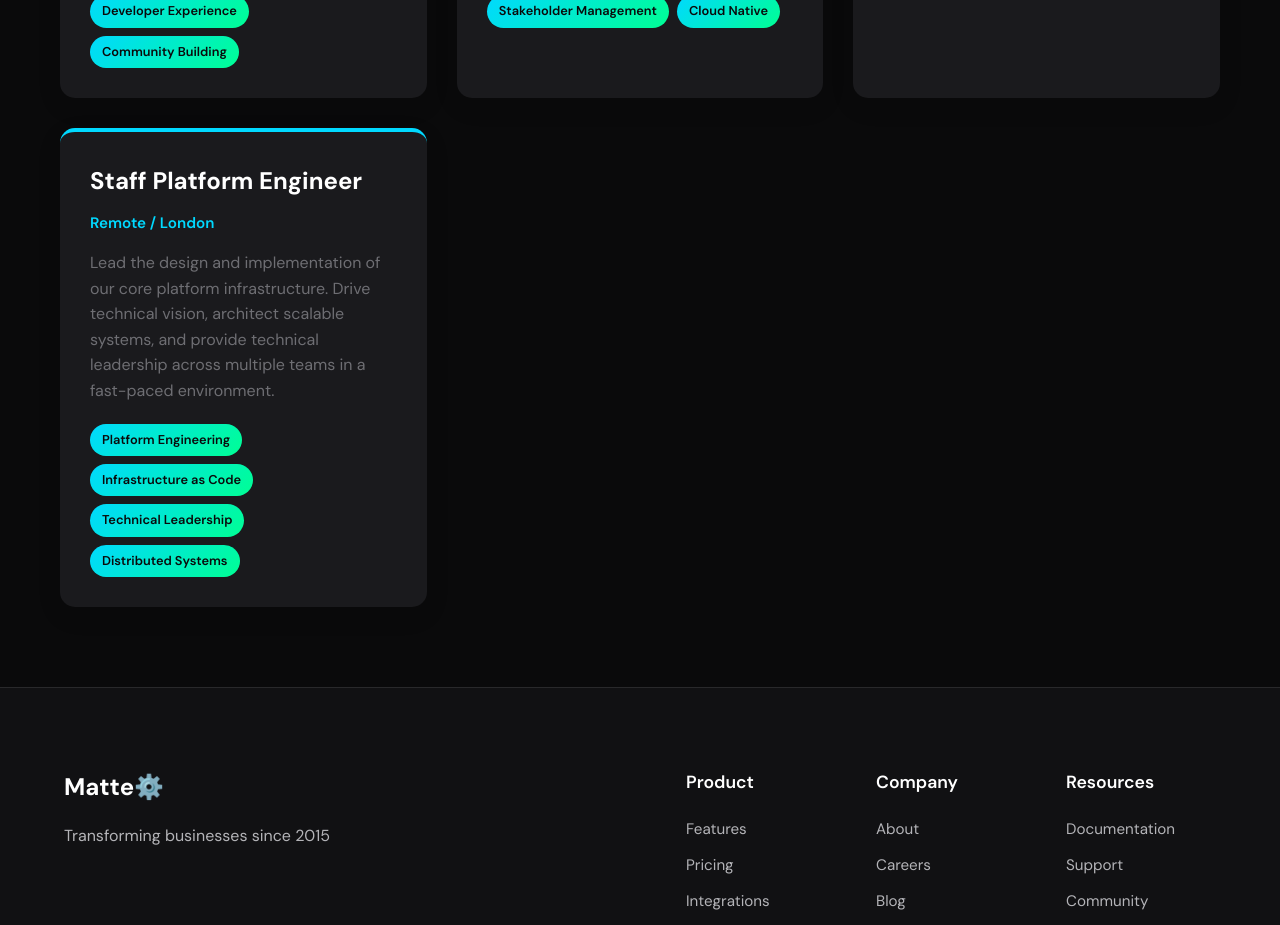
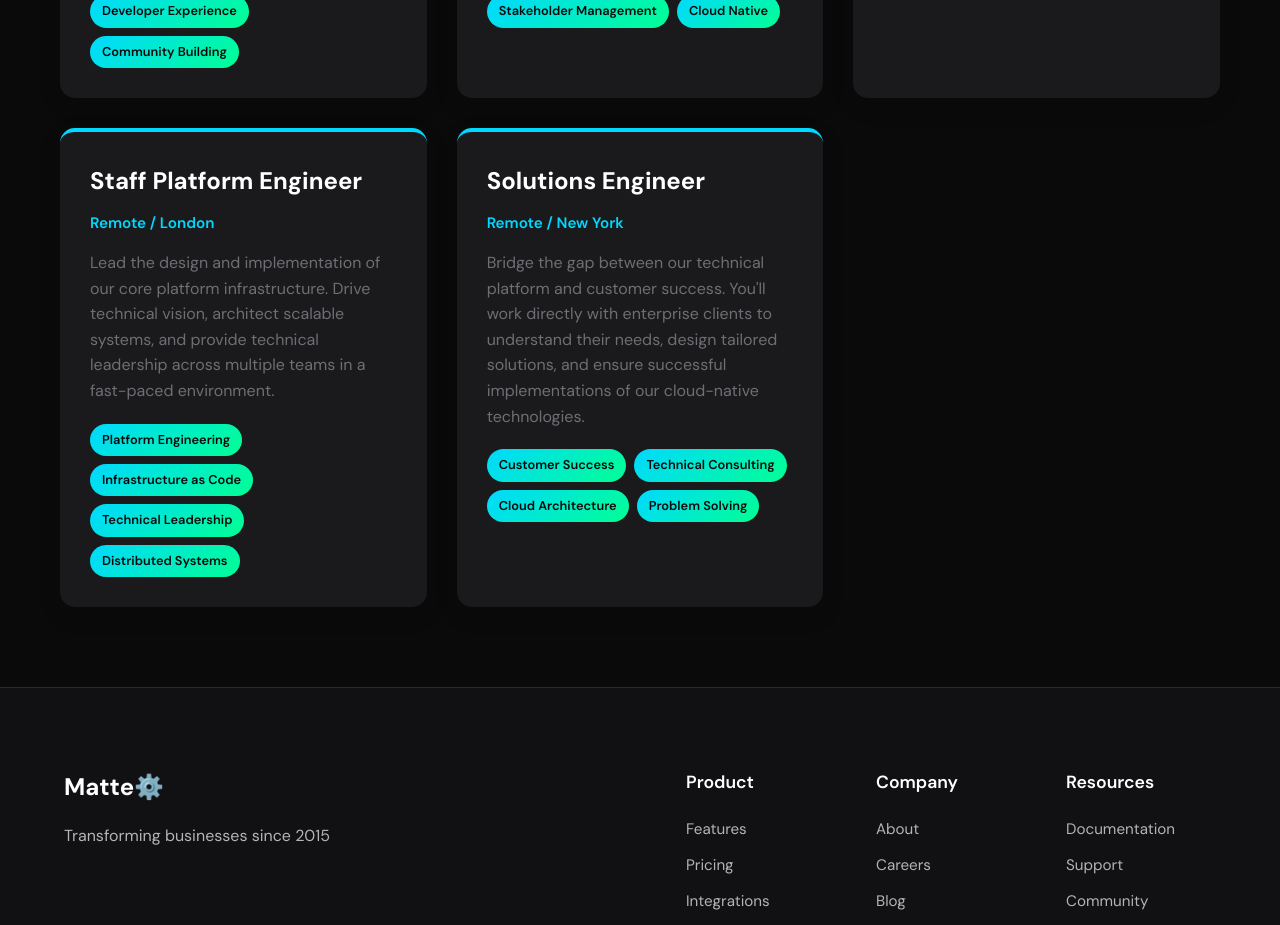
Before and after one commit to mbianchidev/mock-startup-website, a Next.js app: page /careers in a window 1280 px wide. Shown: the part 1740-2665 px from the top of the page. Built offline with nearby package versions, Linux system fonts and the light colour scheme.

Commit message:
Add Solutions Engineer job to careers page
Co-authored-by: mbianchidev <37507190+mbianchidev@users.noreply.github.com>

```diff
--- a/src/app/careers/page.tsx
+++ b/src/app/careers/page.tsx
@@ -53,6 +53,12 @@ const jobOpenings: JobOpening[] = [
     location: 'Remote / London',
     description: 'Lead the design and implementation of our core platform infrastructure. Drive technical vision, architect scalable systems, and provide technical leadership across multiple teams in a fast-paced environment.',
     skills: ['Platform Engineering', 'Infrastructure as Code', 'Technical Leadership', 'Distributed Systems']
+  },
+  {
+    title: 'Solutions Engineer',
+    location: 'Remote / New York',
+    description: 'Bridge the gap between our technical platform and customer success. You\'ll work directly with enterprise clients to understand their needs, design tailored solutions, and ensure successful implementations of our cloud-native technologies.',
+    skills: ['Customer Success', 'Technical Consulting', 'Cloud Architecture', 'Problem Solving']
   }
 ]
 
```
